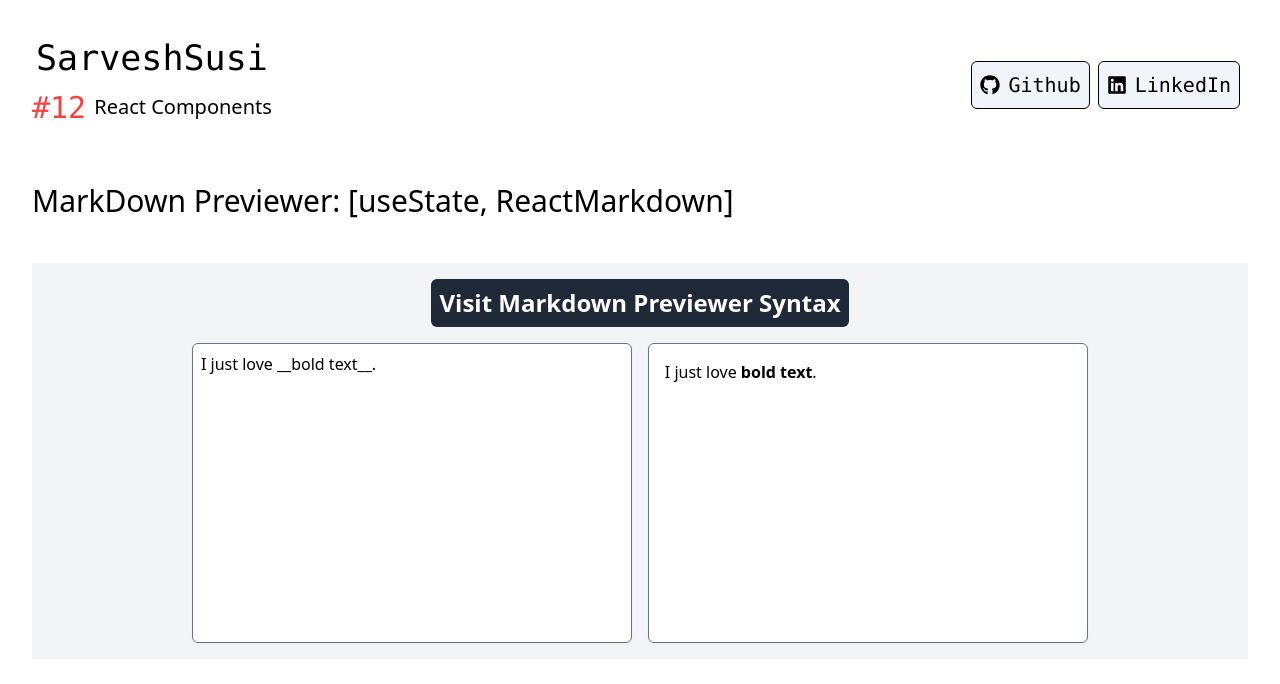
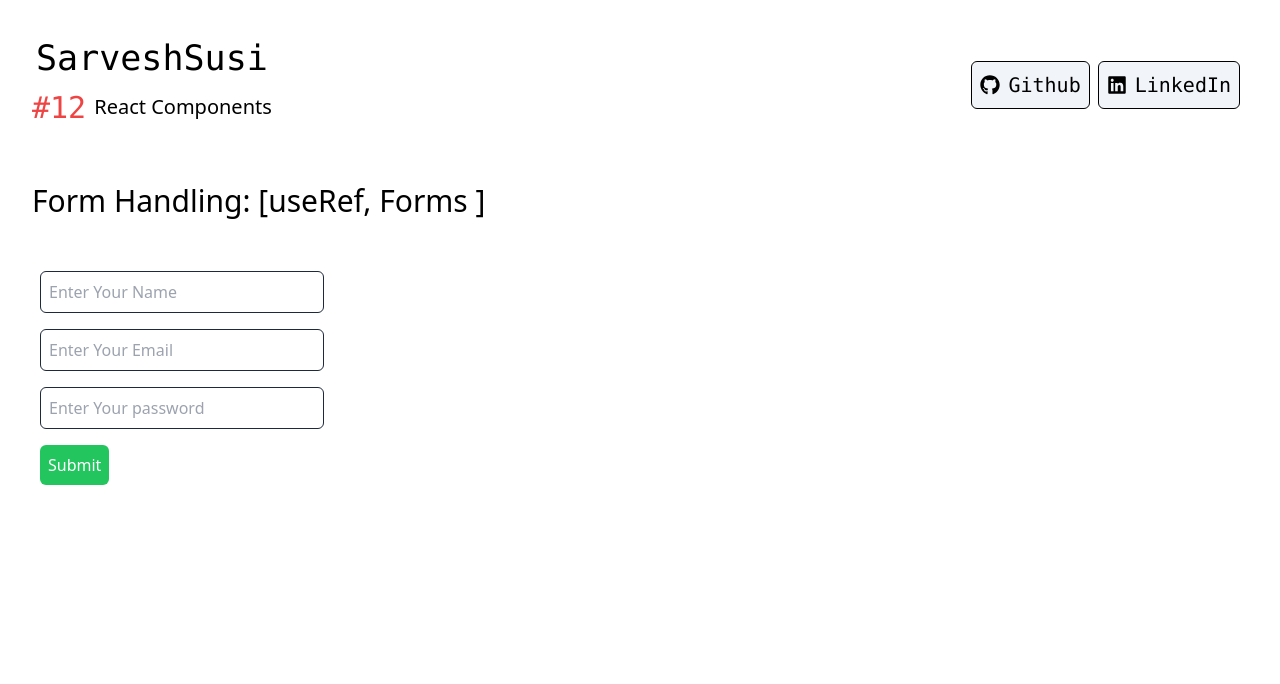
Before and after one commit to susisarvesh/React, a React (Vite) app in the folder rec/: page / in a window 1280 px wide. Shown: the top 684 px of the page. Built offline with nearby package versions, Linux system fonts and the light colour scheme.

Commit message:
Form Handling  component

```diff
--- a/rec/src/App.jsx
+++ b/rec/src/App.jsx
@@ -14,6 +14,7 @@ import ExpenseTracker from './Intermediate/ExpenseTracker'
 import Practice from './Intermediate/useReducer/Practice'
 import CoinuseReducer from './Intermediate/useReducer/CoinuseReducer'
 import MarkDownPreview from './Intermediate/MarkDownPreview'
+import ReactForms from './Intermediate/ReactForms'
 
 function App() {
 const Cities = [
@@ -58,9 +59,9 @@ const Cities = [
         <ExpenseTracker />
 
         <CoinuseReducer></CoinuseReducer> */}
-        <MarkDownPreview />
-
-        </div>
+        {/* <MarkDownPreview /> */}
+          <ReactForms />
+         </div>
     </>
   )
 }
--- a/rec/src/Intermediate/MarkDownPreview.jsx
+++ b/rec/src/Intermediate/MarkDownPreview.jsx
@@ -6,7 +6,7 @@ function MarkDownPreview() {
 
     return (
       <>
-                        <h3 className="text-[30px] font-thin mb-10 mt-10">MarkDown Previewer: [useState, ReactMarkdown]</h3>
+      <h3 className="text-[30px] font-thin mb-10 mt-10">MarkDown Previewer: [useState, ReactMarkdown]</h3>
 
 
     <div className="flex flex-col items-center p-4 bg-gray-100">
--- /dev/null
+++ b/rec/src/Intermediate/ReactForms.jsx
@@ -0,0 +1,42 @@
+import React, { useRef, useState } from 'react'
+
+function ReactForms() {
+    const name = useRef('');
+    const email = useRef('');
+    const password = useRef('');
+
+    const [show,setShow] = useState(false)
+
+    const handelClick = () => {
+        const n= name.current.value
+        const e =email.current.value
+        const p = password.current.value
+        if(n && e && p){
+            setShow(prev => !prev)
+            console.log(n,e,p);
+
+}    }
+  return (
+      <div>
+        <h3 className="text-[30px] font-thin mb-10 mt-10">Form Handling: [useRef, Forms ]</h3>
+
+
+
+          <div className='flex flex-col w-[300px] '>
+
+              <input type="text" placeholder='Enter Your Name' required className='m-2 rounded-md border border-slate-800 p-2' ref={name}/>
+              <input type="text" placeholder='Enter Your Email'required className='m-2 rounded-md border border-slate-800 p-2'  ref={email}/>
+              <input type="password" placeholder='Enter Your password' required className='m-2 rounded-md border border-slate-800 p-2' ref={password}/>
+          </div>
+
+          <button className='m-2 bg-green-500 text-white p-2 rounded-md ' onClick={handelClick}>Submit</button>
+
+          {show && (<h3>check Console</h3> )}
+
+
+
+    </div>
+  )
+}
+
+export default ReactForms
```
